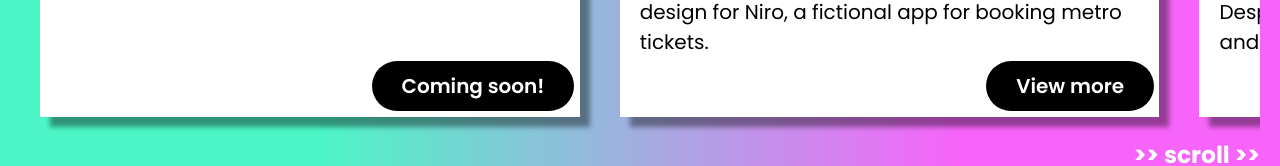
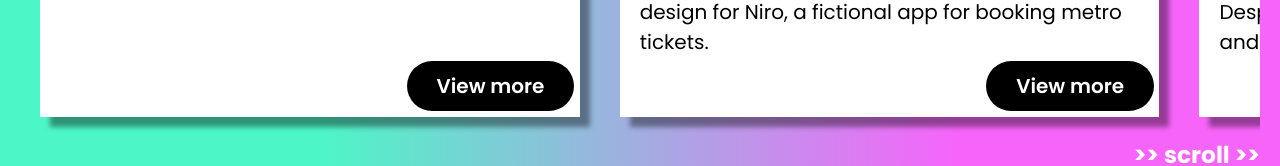
Before and after one commit to thisisamna/amna-ahmed, a plain HTML site: page index.html in a window 1280 px wide. Shown: the part 1303-1469 px from the top of the page. Drawn offline with Linux system fonts and the light colour scheme.

Commit message:
Added rebsite redesign case study

```diff
--- a/index.html
+++ b/index.html
@@ -35,7 +35,7 @@
                 <h2>Website Redesign</h2>
                 <h3>UX/UI, Front-End</h3>
                 <p>Design and implementation of this very website!</p>
-                <a href="#" type="button" class="button"> Coming soon!</a>
+                <a href="https://www.behance.net/gallery/178464701/Personal-Website-UXUI-Redesign" type="button" class="button"> View more</a>
             </div>
             <div class="project-card">
                 <h2>Niro Metro</h2>
```
